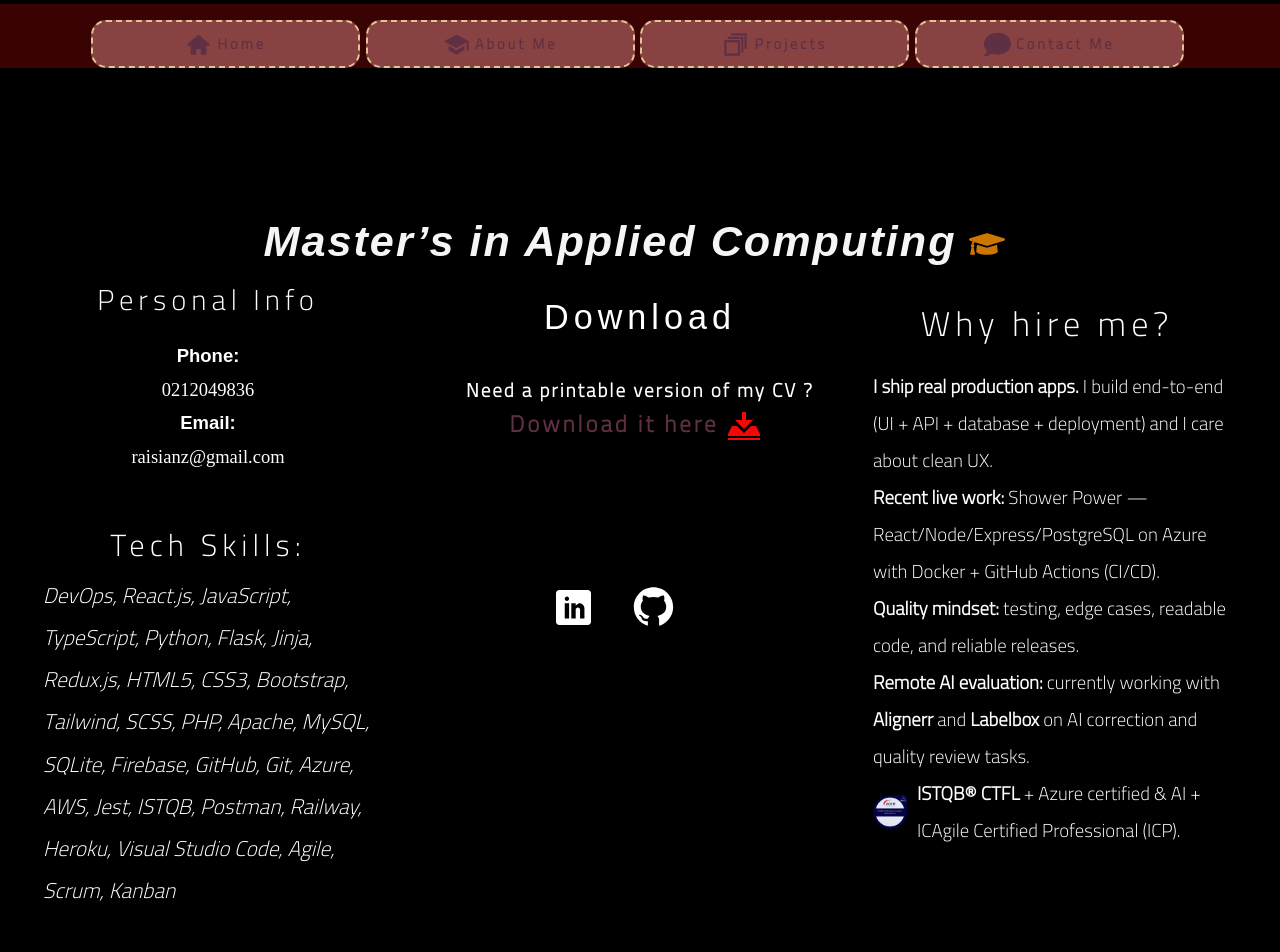
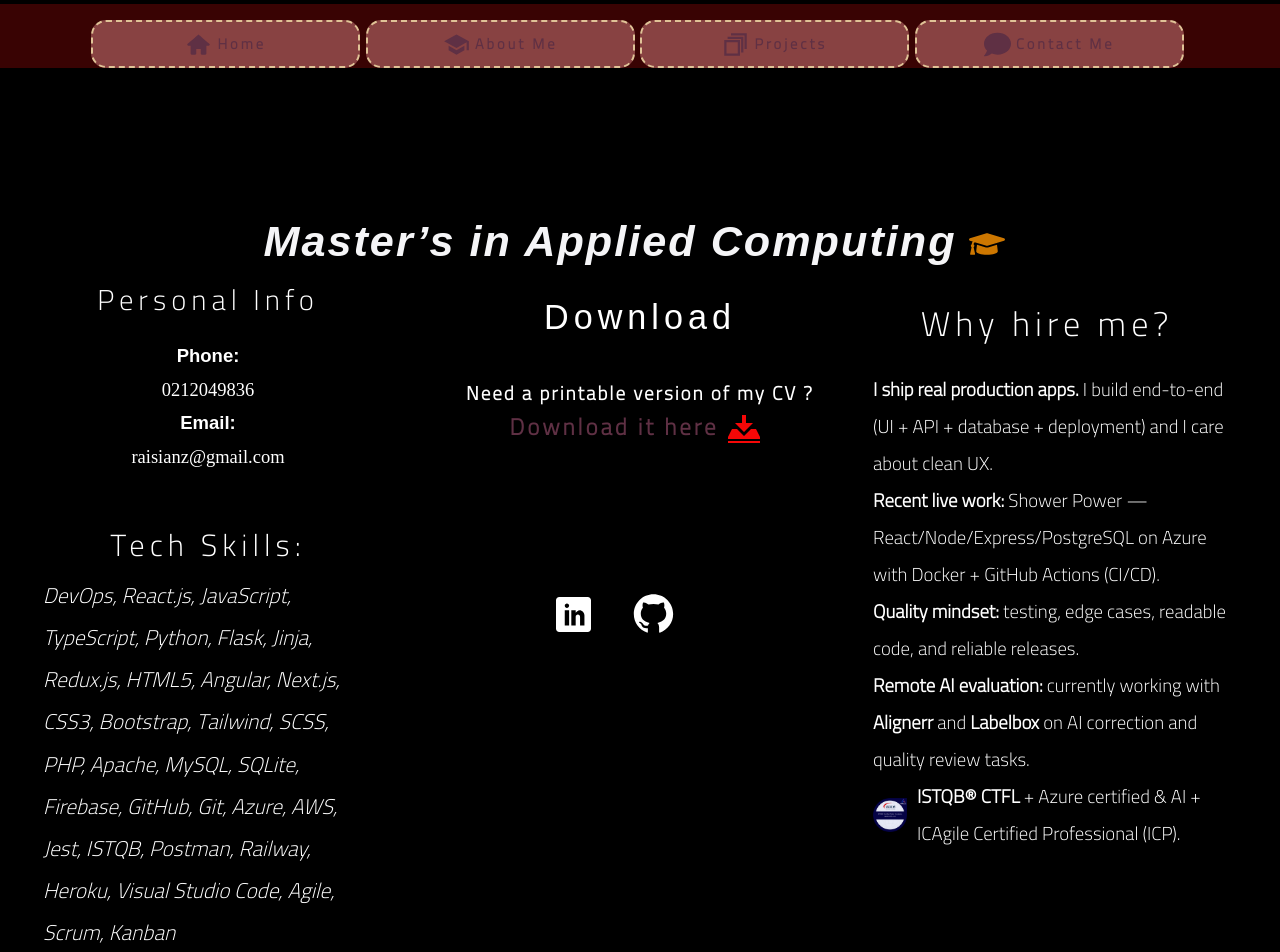
Before and after one commit to sue-zadeh/my-portfolio, a React (Vite) app: page / in a window 1280 px wide. Shown: the top 952 px of the page. Built offline with nearby package versions, Linux system fonts and the light colour scheme.

Commit message:
add projects

```diff
--- a/client/Body.jsx
+++ b/client/Body.jsx
@@ -21,7 +21,7 @@ function Body() {
         <h4>Tech Skills:</h4>
         <p className="p4">
           DevOps, React.js, JavaScript, TypeScript, Python, Flask, Jinja,
-          Redux.js, HTML5, CSS3, Bootstrap, Tailwind, SCSS, PHP, Apache, MySQL,
+          Redux.js, HTML5, Angular, Next.js, CSS3, Bootstrap, Tailwind, SCSS, PHP, Apache, MySQL,
           SQLite, Firebase, GitHub, Git, Azure, AWS, Jest, ISTQB, Postman,
           Railway, Heroku, Visual Studio Code, Agile, Scrum, Kanban
         </p>
```
